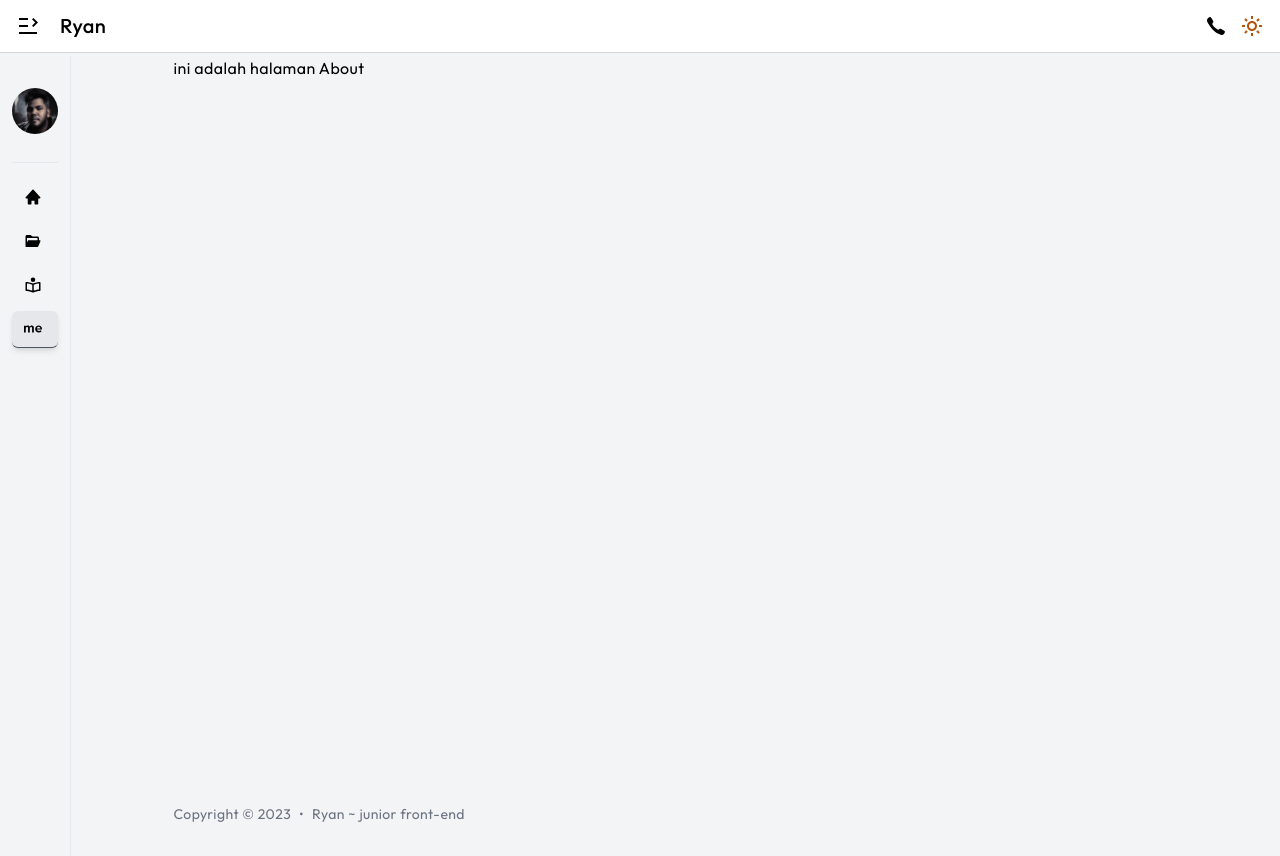
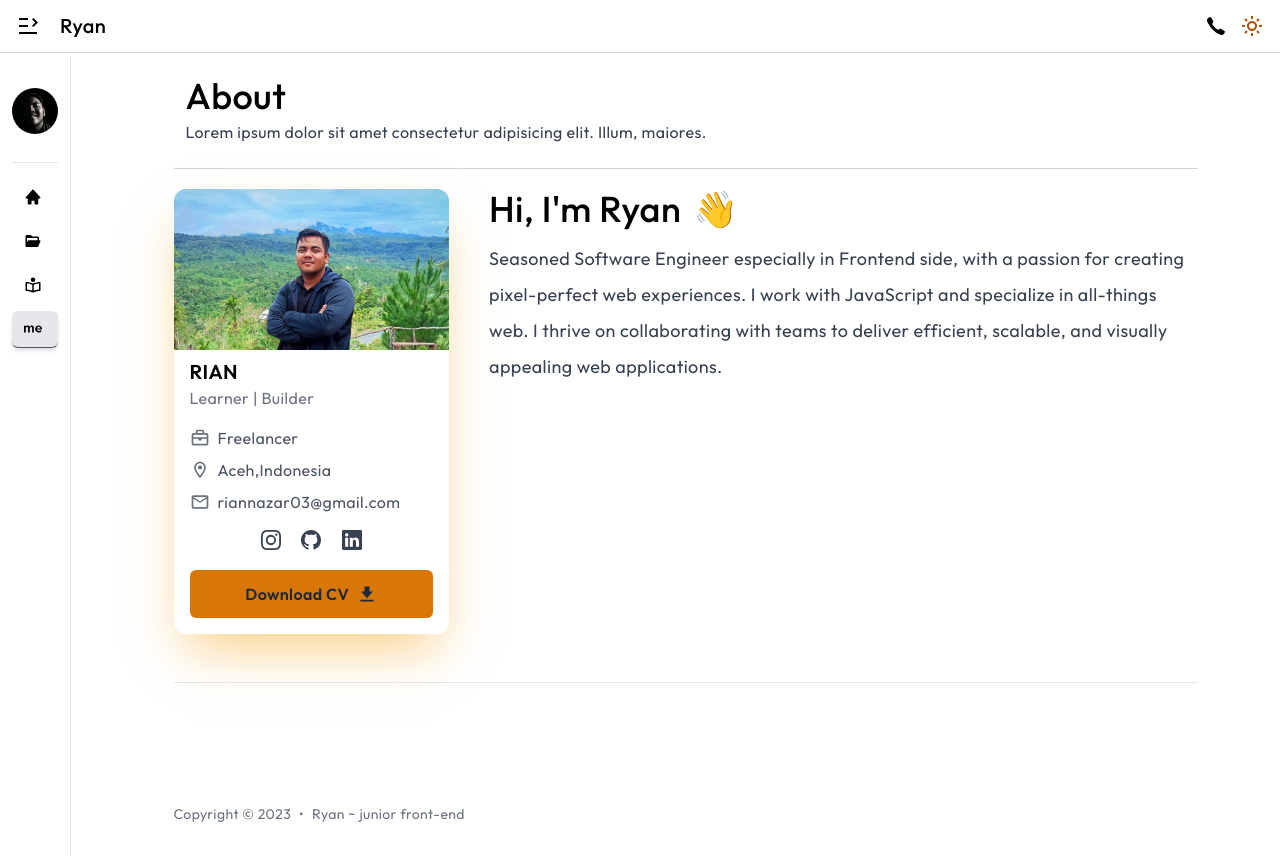
Before and after one commit to rian-nzr/portfolio, a Next.js app: page /about in a window 1280 px wide. Built offline with nearby package versions, Linux system fonts and the light colour scheme.

Commit message:
add title page and some fitur

```diff
--- a/components/Layouts/assets/sidebar.tsx
+++ b/components/Layouts/assets/sidebar.tsx
@@ -32,7 +32,7 @@ export default function Sidebar({ fitur }: props) {
                 <div className={` ${fitur ? "w-56" : "w-[70px] "} bg-dark-purple h-screen p-3  pt-8 relative duration-500`}>
                     <div className="flex flex-col gap-3 items-start border-b-[0.01px] dark:border-gray-600 pb-4">
                         <Image
-                            src="/images/rian.png"
+                            src="/images/photo.png"
                             alt="logo"
                             width={110}
                             height={110}
--- a/components/assets/blogcardmodeii.tsx
+++ b/components/assets/blogcardmodeii.tsx
@@ -6,7 +6,7 @@ export default function BlogCardModeII() {
         <>
             <div className="my-1 px-1 w-full md:w-1/2 lg:my-4 lg:px-4 lg:w-1/3">
                 {/* Article */}
-                <article className="overflow-hidden rounded-lg dark:bg-gray-900  bg-gray-200 shadow-lg">
+                <article className="overflow-hidden rounded-xl dark:bg-gray-900  bg-gray-100 shadow-lg">
                     <div>
                         {/* <img alt="Placeholder" className="block h-auto w-full" src="https://picsum.photos/600/400/?random" /> */}
                         <Image
--- a/components/assets/titlepage.tsx
+++ b/components/assets/titlepage.tsx
@@ -1,20 +1,29 @@
 import { BiSearch } from "react-icons/bi";
+import { ReactNode } from "react";
 
-export default function TitlePage() {
+interface props {
+    title: ReactNode;
+    cari: boolean;
+    desc: ReactNode
+}
+
+export default function TitlePage({ title, cari, desc }: props) {
     return (
-        <div className="border-b dark:border-gray-700 border-gray-300 py-10 flex flex-col gap-5 px-5">
+        <div className="border-b dark:border-gray-700 border-gray-300 py-5 flex flex-col gap-5 px-3">
             <div className="">
-                <h1 className="text-2xl lg:text-4xl font-medium ">All Posts</h1>
-                <p className="leading-[1.5] md:leading-loose text-gray-700 dark:text-gray-400">Lorem ipsum dolor sit amet, consectetur adipisicing elit. Consectetur voluptatibus excepturi repudiandae laboriosam, ea nulla ipsum rem autem est alias.</p>
+                <h1 className="text-2xl lg:text-4xl font-medium ">{title}</h1>
+                <p className="leading-[1.5] md:leading-loose text-gray-700 dark:text-gray-400">{desc}</p>
             </div>
+            {!cari ? '' :
+                <>
+                    <div className="relative flex items-center w-96 h-12 rounded-lg dark:bg-gray-900 focus-within:shadow-lg border dark:border-gray-700 border-gray-400  overflow-hidden">
+                        <div className="grid place-items-center h-full w-12 text-gray-0">
 
-            <div className="relative flex items-center w-96 h-12 rounded-lg dark:bg-gray-900 focus-within:shadow-lg border dark:border-gray-700 border-gray-400  overflow-hidden">
-                <div className="grid place-items-center h-full w-12 text-gray-0">
-
-                    <BiSearch className="text-2xl text-gray-700 dark:text-gray-400"/>
-                </div>
-                <input className=" h-full w-full outline-none bg-gray-900 text-gray-700 dark:text-gray-400 bg-transparent pl-2" type="text" id="search" placeholder="Search something.." />
-            </div>
+                            <BiSearch className="text-2xl text-gray-700 dark:text-gray-400" />
+                        </div>
+                        <input className=" h-full w-full outline-none bg-gray-900 text-gray-700 dark:text-gray-400 bg-transparent pl-2" type="text" id="search" placeholder="Search something.." />
+                    </div>
+                </>}
         </div>
     )
 }
--- /dev/null
+++ b/components/sections/about/index.tsx
@@ -0,0 +1,31 @@
+import TitlePage from "@/components/assets/titlepage";
+import ProfileCard from "@/components/assets/profileCard";
+
+export default function AboutHome() {
+    return (
+        <>
+            <TitlePage title='About' cari={false} desc="Lorem ipsum dolor sit amet consectetur adipisicing elit. Illum, maiores." />
+
+            <section className='gap-10 flex border-b pb-12 mt-5 dark:border-gray-800 border-gray-200'>
+            <div className="w-[28%] bg-b">
+                <ProfileCard />
+            </div>
+            <div className="space-y-3 w-[72%]">
+
+                <div className='flex gap-2 text-2xl lg:text-4xl font-medium '>
+                    <h1>Hi, I&apos;m Ryan</h1>
+                    <div className='ml-1'>👋</div>
+                </div>
+                <div className='space-y-5'>
+                    <p className='leading-[1.5] md:leading-loose text-gray-700 dark:text-gray-400 text-lg'>
+                        Seasoned Software Engineer especially in Frontend side, with a passion
+                        for creating pixel-perfect web experiences. I work with JavaScript and
+                        specialize in all-things web. I thrive on collaborating with teams to
+                        deliver efficient, scalable, and visually appealing web applications.
+                    </p>
+                </div>
+            </div>
+        </section>
+        </>
+    )
+}
--- a/components/sections/blog/index.tsx
+++ b/components/sections/blog/index.tsx
@@ -4,8 +4,9 @@ import ListPost from "./listpost";
 export default function BlogPage() {
     return (
         <>
-        <TitlePage/>
+        <TitlePage title="Blog" cari={true} desc="Lorem ipsum dolor sit amet consectetur adipisicing elit. Assumenda hic consequatur dolorem! Cumque beatae porro a natus quam amet autem!"/>
         <ListPost/>
+
         </>
     )
 }
--- a/components/sections/blog/listpost.tsx
+++ b/components/sections/blog/listpost.tsx
@@ -21,6 +21,7 @@ export default function ListPost() {
                </button>
             </div>
          </div>
+         <div className="flex flex-col gap-10">
             {!mode ?
                <div className="pl-14 flex flex-col gap-5 transition-all duration-1000">
                   {arr.map((item) => (
@@ -32,12 +33,10 @@ export default function ListPost() {
                   {arr.map((item) => (
                      <BlogCardModeII key={item} />
                   ))}
-
-
                </div>
             }
-
             <Pagination />
+         </div>
 
       </>
    )
--- /dev/null
+++ b/components/sections/portfolio/index.tsx
@@ -0,0 +1,10 @@
+import TitlePage from "@/components/assets/titlepage";
+
+export default function PortfolioPage() {
+    return(
+        <>
+        <TitlePage title="Portfolio" cari={false} desc="Lorem, ipsum dolor sit amet consectetur adipisicing elit. Numquam ad iure, quis mollitia repellendus laudantium?"/>
+
+        </>
+    )
+}
--- a/pages/_document.tsx
+++ b/pages/_document.tsx
@@ -4,7 +4,7 @@ export default function Document() {
   return (
     <Html lang="en">
       <Head />
-      <body className=' dark:bg-gray-950 bg-gray-100 text-base font-Outfit tracking-wide'>
+      <body className=' dark:bg-gray-950 bg-white text-base font-Outfit tracking-wide'>
         <Main />
         <NextScript />
       </body>
--- a/pages/about.tsx
+++ b/pages/about.tsx
@@ -1,14 +1,17 @@
 import Head from "next/head"
+import AboutHome from "@/components/sections/about"
 
 export default function About() {
-    return(
+    return (
         <>
-        <Head>
-            <title>
-                About - Ryan
-            </title>
-        </Head>
-        ini adalah halaman About
+            <Head>
+                <title>
+                    About - Ryan
+                </title>
+            </Head>
+            <div className="">
+                <AboutHome />
+            </div>
 
         </>
     )
--- a/pages/portfolio.tsx
+++ b/pages/portfolio.tsx
@@ -1,14 +1,16 @@
+import PortfolioPage from "@/components/sections/portfolio"
 import Head from "next/head"
 
 
 export default function Portfolio() {
-    return(
+    return (
         <>
-        <Head>
-            <title>Portfolio - Ryan</title>
-        </Head>
-        ini adalah halaman Projects
-
+            <Head>
+                <title>Portfolio - Ryan</title>
+            </Head>
+            <div className="">
+                <PortfolioPage />
+            </div>
         </>
     )
 
```
Lines whose indentation alone changed are shown as unchanged.
